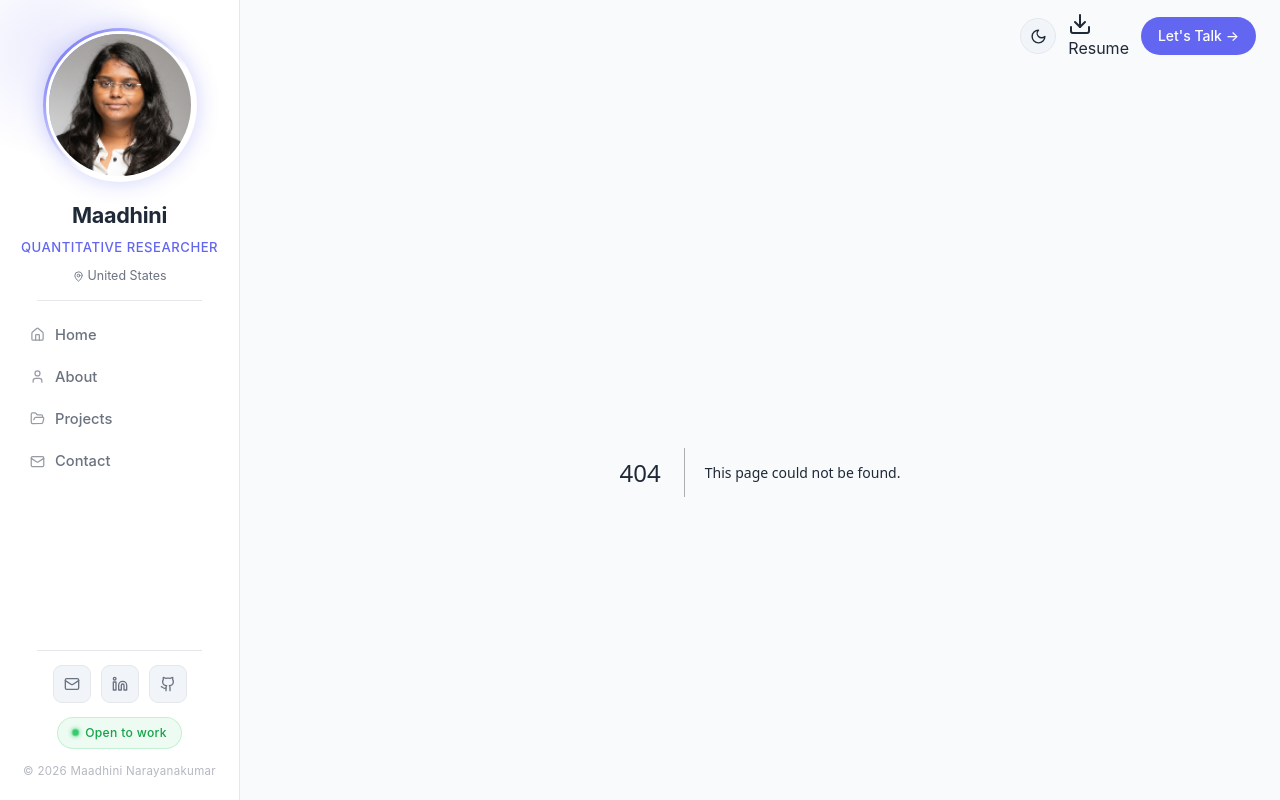
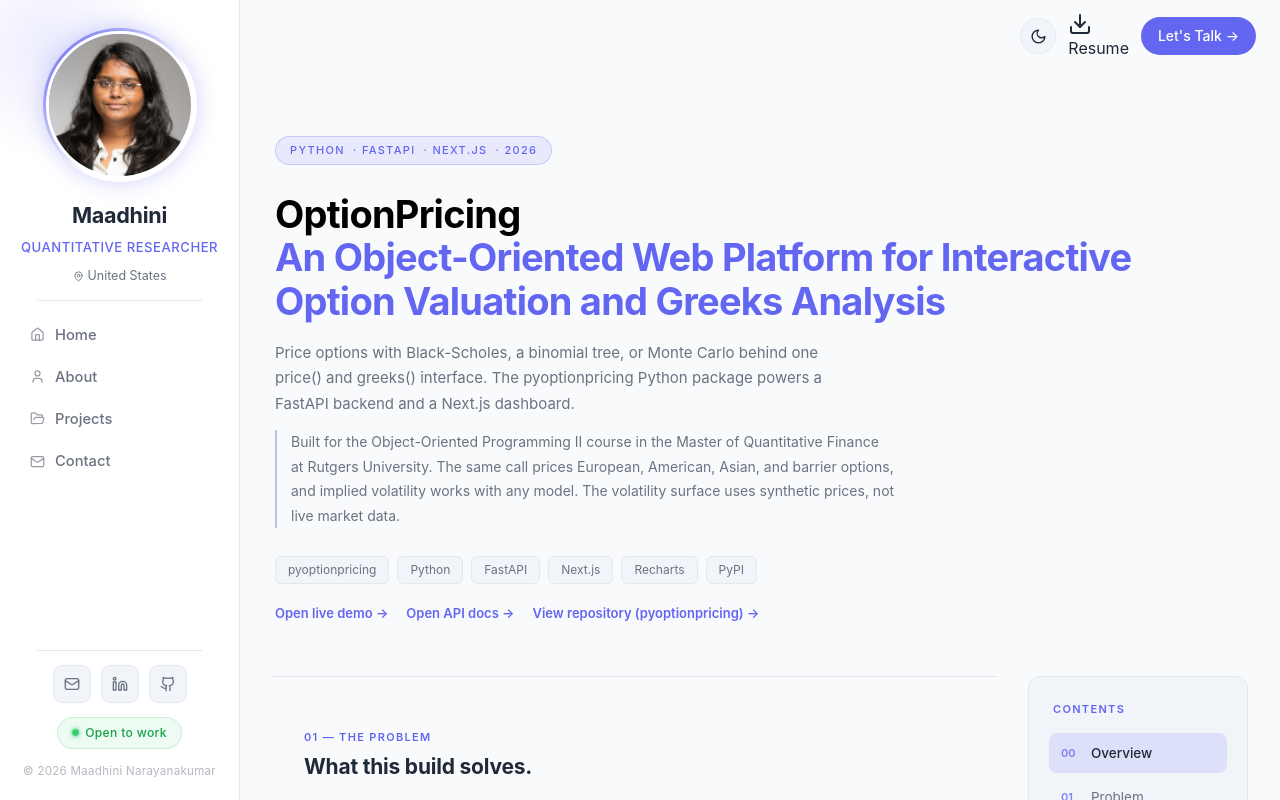
Before and after one commit to MaadhiniNarayanaKumar/maadhini_portfolio, a Next.js app: page /projects/pyoptionpricing in a window 1280 px wide. Before the commit this address had no page. Built offline with nearby package versions, Linux system fonts and the light colour scheme.

Commit message:
pyoptionpricing added

```diff
--- a/src/app/projects/page.tsx
+++ b/src/app/projects/page.tsx
@@ -16,10 +16,11 @@ type FilterId = (typeof FILTERS)[number]['id'];
 type GroupId = Exclude<FilterId, 'all'>;
 
 // Live sites, then extensions. Not-live and in-process projects stay off this page.
-const LISTED_IDS = ['1', '11', '12', '3', '4', '14', '13', '15', '17', '18', '19', '21', '16', '20', '22', '2'];
+const LISTED_IDS = ['1', '23', '11', '12', '3', '4', '14', '13', '15', '17', '18', '19', '21', '16', '20', '22', '2'];
 
 const GROUPS: Record<string, GroupId[]> = {
   '1': ['quant'],
+  '23': ['quant'],
   '11': ['web'],
   '12': ['web'],
   '3': ['web'],
--- /dev/null
+++ b/src/app/projects/pyoptionpricing/page.tsx
@@ -0,0 +1,8 @@
+"use client";
+
+import SimpleProjectPage from "../../../components/projects/SimpleProjectPage";
+import data from "../../../data/projectsdata/pyoptionpricing.json";
+
+export default function PyOptionPricingPage() {
+  return <SimpleProjectPage data={data} />;
+}
--- /dev/null
+++ b/src/data/projectsdata/pyoptionpricing.json
@@ -0,0 +1,89 @@
+{
+  "hero": {
+    "eyebrow": ["Python", "FastAPI", "Next.js", "2026"],
+    "title": "OptionPricing",
+    "subtitle": "An Object-Oriented Web Platform for Interactive Option Valuation and Greeks Analysis",
+    "tagline": "Price options with Black-Scholes, a binomial tree, or Monte Carlo behind one price() and greeks() interface. The pyoptionpricing Python package powers a FastAPI backend and a Next.js dashboard.",
+    "impact": "Built for the Object-Oriented Programming II course in the Master of Quantitative Finance at Rutgers University. The same call prices European, American, Asian, and barrier options, and implied volatility works with any model. The volatility surface uses synthetic prices, not live market data.",
+    "chips": ["pyoptionpricing", "Python", "FastAPI", "Next.js", "Recharts", "PyPI"]
+  },
+  "links": {
+    "github": "https://github.com/MaadhiniNarayanaKumar/pyoptionpricing",
+    "githubLabel": "View repository (pyoptionpricing)",
+    "live": "https://pyoptionspricing.maadhini.com",
+    "liveLabel": "Open live demo",
+    "api": "https://pyoptionpricing.vercel.app/docs",
+    "apiLabel": "Open API docs"
+  },
+  "problems": [
+    {
+      "n": "01",
+      "t": "Many models, one call",
+      "d": "Black-Scholes, a tree, and a simulation each have their own code. A caller should price any of them with price() and greeks() and not care which."
+    },
+    {
+      "n": "02",
+      "t": "Early exercise and paths",
+      "d": "American options need a tree that checks exercise at every node. Asian and barrier payoffs depend on the whole path, so they need simulated paths."
+    },
+    {
+      "n": "03",
+      "t": "Solving for volatility",
+      "d": "Implied volatility has to work with any model, not only Black-Scholes. The solver calls each option's own price() inside Brent's method and raises a clear error when the market price is out of bounds."
+    },
+    {
+      "n": "04",
+      "t": "Trusting the numbers",
+      "d": "Prices are checked against known results: put-call parity, tree convergence to Black-Scholes, Monte Carlo within standard error, and Greeks against finite differences."
+    }
+  ],
+  "layers": [
+    {
+      "tag": "Core",
+      "title": "Option hierarchy",
+      "desc": "Abstract Option with European, American, and path-dependent children. Black-Scholes, CRR tree, Monte Carlo, Asian, and barrier classes"
+    },
+    {
+      "tag": "Factory",
+      "title": "OptionFactory + PricingEngine",
+      "desc": "The factory builds the right class from model, style, and type. The engine prices any Option the same way"
+    },
+    {
+      "tag": "API",
+      "title": "FastAPI",
+      "desc": "Eight POST endpoints plus /models and /health. Pydantic validation, 422 on bad input, no model logic in the routes"
+    },
+    {
+      "tag": "UI",
+      "title": "Next.js dashboard",
+      "desc": "One form, price and Greeks cards, and Recharts views for compare, payoff, convergence, paths, and the IV smile"
+    }
+  ],
+  "highlights": [
+    "Black-Scholes with analytical delta, gamma, theta, vega, and rho",
+    "CRR binomial tree for European and American options",
+    "Monte Carlo with standard error, plus Asian and barrier options",
+    "Implied volatility with Brent's method, for any model, plus a smile across strikes and maturities",
+    "Side-by-side model comparison and a binomial convergence chart",
+    "Library on PyPI: pip install pyoptionpricing"
+  ],
+  "stack": [
+    { "layer": "Core", "tech": "Python / NumPy / SciPy", "role": "Pricing math, simulation, Brent root finding" },
+    { "layer": "API", "tech": "FastAPI + Pydantic", "role": "Endpoints, validation, Swagger docs" },
+    { "layer": "UI", "tech": "Next.js / React / Recharts", "role": "Dashboard and charts" },
+    { "layer": "Tests", "tech": "pytest + pytest-cov", "role": "Parity, convergence, and Greeks checks" },
+    { "layer": "Package", "tech": "PyPI", "role": "pypi.org/project/pyoptionpricing" },
+    { "layer": "Deploy", "tech": "Vercel", "role": "Backend and frontend as two projects" }
+  ],
+  "status": [
+    { "phase": "Completed", "label": "Black-Scholes, binomial, Monte Carlo, Asian, and barrier models", "done": true },
+    { "phase": "Completed", "label": "Implied volatility, smile, and surface from synthetic prices", "done": true },
+    { "phase": "Completed", "label": "FastAPI backend and Next.js dashboard, both live on Vercel", "done": true },
+    { "phase": "Completed", "label": "198 pytest tests, about 99% coverage", "done": true },
+    { "phase": "Completed", "label": "Published on PyPI as pyoptionpricing 0.1.1", "done": true },
+    { "phase": "Future add-on", "label": "Monte Carlo variance reduction (antithetic and control variates)", "done": false }
+  ],
+  "statusHeading": "Build status — shipped; variance reduction planned as a future add-on.",
+  "footer": "OptionPricing (pyoptionpricing) · 2026",
+  "badge": "Rutgers MQF course project · Live"
+}
```
Also changed, not shown: src/data/projects.json (+19 -0 lines).
